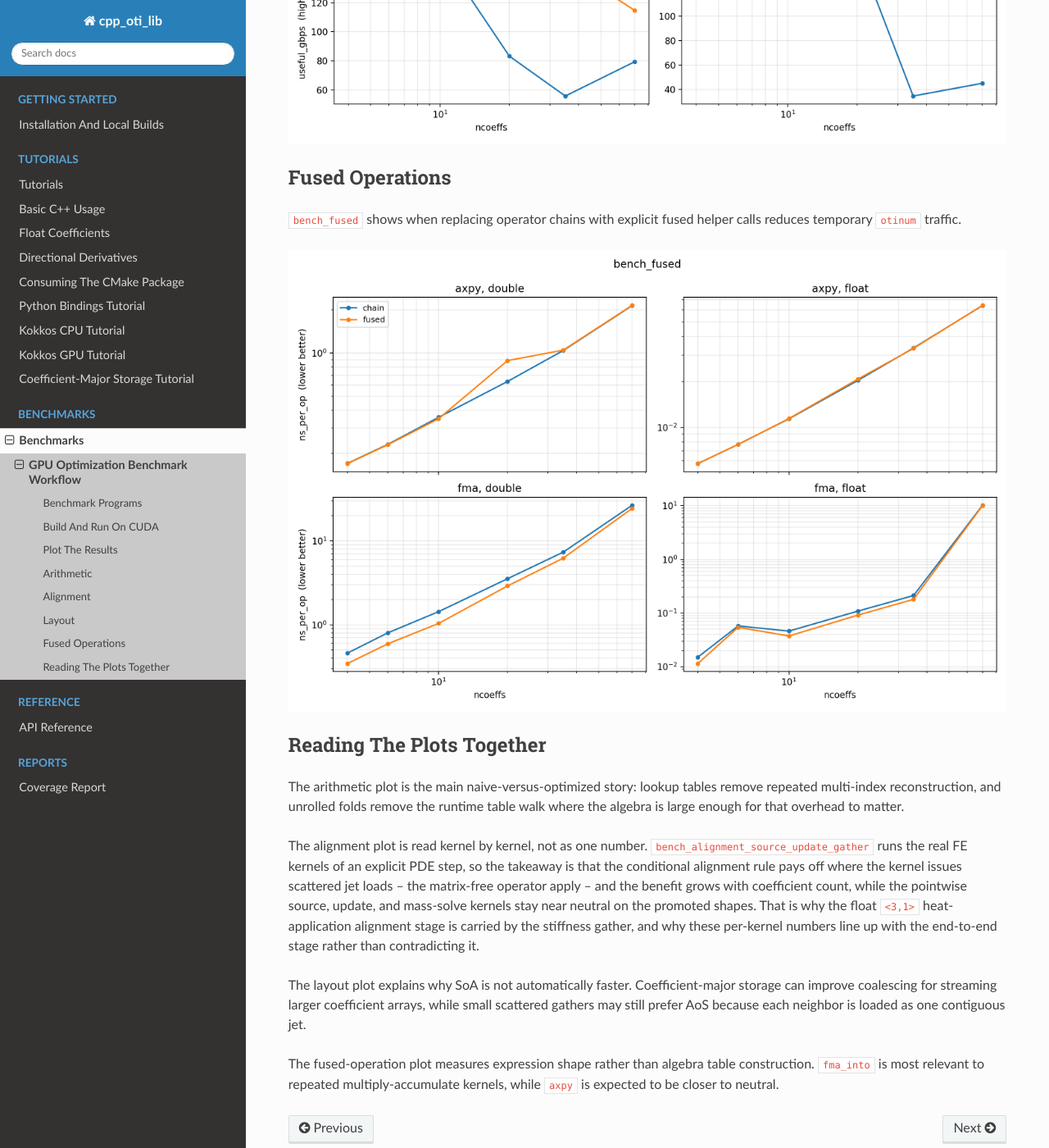
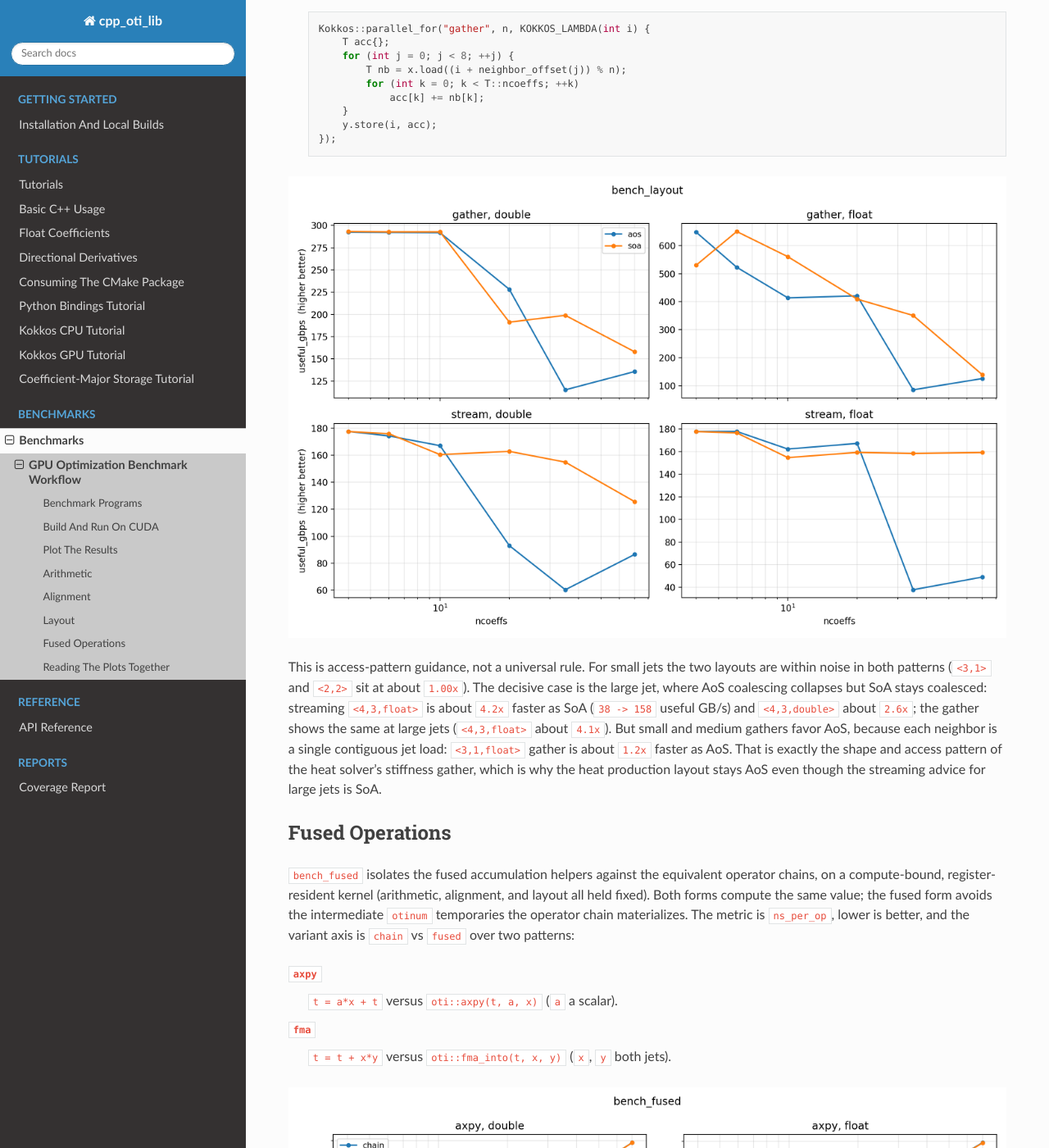
Before and after one commit to Samm-Py/cpp_oti_lib, a Sphinx documentation site: the page built from docs/benchmarks/gpu_optimization_workflow.rst, in a window 1280 px wide and 1400 px high, scrolled down 12401 px. Shown: the whole window at 82% size. Built offline with Sphinx 7.4.7 and the Read the Docs theme 3.1.0, drawn with Linux system fonts in a browser that asks for light colours; some of the changed text lies outside the part shown.

Commit message:
Add --runs pooling; flesh out Layout/Fused; fix doc issues
Runner: add --runs N, which relaunches each binary N times and pools the
rows so the plotter's median covers N*reps samples, smoothing run-to-run
variance (cold start, clock state) that back-to-back reps miss. Recorded
in metadata.json and documented in the README.

Docs:
- Bring the Layout and Fused sections up to parity with Arithmetic and
  Alignment: kernel descriptions with the actual parallel_for, headline
  GTX 1650 numbers, and interpretation (SoA wins large-jet streaming/
  gather, AoS wins small gathers; fma_into ~1.4x, axpy neutral).
- Fix the program entry that still claimed the alignment benchmark ran
  the update "in operator-chain and fused forms" (fused was removed).
- Reconcile the "Reading Together" gather summary with the corrected body.
- Refresh all cited numbers to a pooled --runs 5 (55-sample) GTX 1650 run
  and regenerate every figure; "first four" -> "four".

Co-Authored-By: Claude Opus 4.8 <noreply@anthropic.com>

```diff
--- a/docs/benchmarks/gpu_optimization_workflow.rst
+++ b/docs/benchmarks/gpu_optimization_workflow.rst
@@ -46,9 +46,9 @@ Benchmark Programs
    and once with the library alignment rule -- and runs them on a representative
    ``68,921``-node working set (the 41x41x41 grid of the companion heat
    problem). It separates the load-vector source expression, the matrix-free
-   operator apply (a stencil gather), the nodal update (in operator-chain and
-   fused forms), and the consistent-mass solve, so the alignment effect can be
-   read per kernel and compared against the end-to-end heat stage. The signal is
+   operator apply (a stencil gather), the nodal update, and the consistent-mass
+   solve, so the alignment effect can be read per kernel and compared against the
+   end-to-end heat stage. The signal is
    in by-value OTI parameters, temporaries, and the generated-code/coalescing
    behavior of scattered jet loads.
 
@@ -103,9 +103,11 @@ The generic plotter renders any one CSV or a directory of ``bench_*.csv`` files:
    python3 benchmarks/plot_benchmark.py benchmarks/results
 
 The validation run shown below was collected on an NVIDIA GeForce GTX 1650 with
-eleven repetitions per configuration (the plotter takes the per-configuration
-median). The x-axis is ``ncoeffs`` by default; use ``--x M`` or
-``--x nproducts`` to change the horizontal axis.
+``--runs 5`` of 11 repetitions each -- 55 pooled samples per configuration, of
+which the plotter takes the median -- so that run-to-run variance (cold start,
+GPU clock state) is smoothed out, not just back-to-back jitter. The x-axis is
+``ncoeffs`` by default; use ``--x M`` or ``--x nproducts`` to change the
+horizontal axis.
 
 Arithmetic
 ----------
@@ -343,12 +345,13 @@ known terms, and divides by ``b00``. The unrolled division path applies the same
 idea with compile-time positions in that grouped table.
 
 On the GTX 1650 run shown above, ``otinum<2,2,double>`` multiplication dropped
-from about ``7.61 ns/op`` in the naive path to ``0.56 ns/op`` with lookup tables
-and ``0.57 ns/op`` with unrolling. Division shows the larger benefit of the
-by-output and unrolled paths: about ``34.9 ns/op`` naive, ``1.85 ns/op``
+from about ``7.64 ns/op`` in the naive path to ``0.58 ns/op`` with lookup tables
+and ``0.59 ns/op`` with unrolling. Division shows the larger benefit of the
+by-output and unrolled paths: about ``34.3 ns/op`` naive, ``2.00 ns/op``
 lookup, and ``0.54 ns/op`` unrolled. Function composition is more mixed for the
-runtime lookup path at this small size, but the unrolled path still reduces the
-median from about ``19.9 ns/op`` to ``5.24 ns/op``.
+runtime lookup path at this small size (slower than naive here), but the
+unrolled path still reduces the median from about ``19.9 ns/op`` to
+``5.25 ns/op``.
 
 Alignment
 ---------
@@ -534,16 +537,16 @@ the shapes promoted to a full 16-byte boundary (the ``float`` ``<3,1>`` and
 .. code-block:: text
 
    stencil_gather, natural -> aligned ns_per_node (lower is better):
-     <3,1> double   6.78 ->  6.54  (1.04x)    float   3.80 ->  1.50  (2.54x)
-     <3,2> double  17.56 -> 15.85  (1.11x)    float   8.79 ->  5.71  (1.54x)
-     <3,3> double  92.40 -> 44.20  (2.09x)    float  30.71 -> 10.47  (2.93x)
+     <3,1> double   7.30 ->  6.23  (1.17x)    float   3.70 ->  1.46  (2.53x)
+     <3,2> double  16.89 -> 15.53  (1.09x)    float   7.70 ->  4.81  (1.60x)
+     <3,3> double  83.34 -> 40.90  (2.04x)    float  27.72 ->  9.72  (2.85x)
 
 This is exactly where alignment should help: each thread issues many scattered
 neighbor-jet loads, so promoting the jet to a 16-byte boundary lets the backend
 coalesce them into wide 128-bit transactions. The pointwise kernels move far
 less memory per node and stay correspondingly closer to neutral. The nodal
 update picks up a more modest gather-like benefit at the largest jet
-(``operator_chain_update`` at ``<3,3>`` is ``1.08x`` for double and ``1.88x``
+(``operator_chain_update`` at ``<3,3>`` is ``1.19x`` for double and ``1.98x``
 for float), while ``source_expression`` and ``mass_solve`` stay within noise of
 ``1.00x`` except at the largest jets. As predicted by the shape table, the ``<4,1>``,
 ``<8,1>``, and ``<16,1>`` control shapes show only sub-pattern jitter, because
@@ -574,22 +577,90 @@ the ``source_expression_kernel``, ``operator_chain_update_kernel``,
 Layout
 ------
 
-``bench_layout`` compares AoS and SoA storage under streaming and gather
-patterns. Treat this as access-pattern guidance rather than a universal rule.
+``bench_layout`` asks, for the same arithmetic, whether OTI values should be
+stored as an array-of-structs (``Kokkos::View<otinum*>``, each jet contiguous)
+or coefficient-major as ``oti::soa_span`` (all coefficient-0 values, then all
+coefficient-1 values, and so on). One templated kernel drives both layouts
+through a common ``load``/``store`` surface, so only the storage changes. The
+metric is useful GB/s (useful coefficient bytes moved divided by time), higher
+is better, and both layouts compute the same result. It measures two access
+patterns:
+
+``stream``
+   A contiguous ``y = a*x + y`` over the jets -- the pure-coalescing question.
+
+   .. code-block:: cpp
+
+      Kokkos::parallel_for("stream", n, KOKKOS_LAMBDA(int i) {
+          T xi = x.load(i);                            // load = AoS or SoA
+          T yi = y.load(i);
+          for (int k = 0; k < T::ncoeffs; ++k)
+              yi[k] = a * xi[k] + yi[k];
+          y.store(i, yi);
+      });
+
+``gather``
+   Each element sums 8 neighbor jets at scattered offsets, like a stencil
+   matvec. AoS reads each neighbor as one contiguous (possibly wide) jet; SoA
+   reads it as ``ncoeffs`` coalesced loads.
+
+   .. code-block:: cpp
+
+      Kokkos::parallel_for("gather", n, KOKKOS_LAMBDA(int i) {
+          T acc{};
+          for (int j = 0; j < 8; ++j) {
+              T nb = x.load((i + neighbor_offset(j)) % n);
+              for (int k = 0; k < T::ncoeffs; ++k)
+                  acc[k] += nb[k];
+          }
+          y.store(i, acc);
+      });
 
 .. image:: ../_static/benchmarks/bench_layout.png
    :alt: Layout benchmark plot
    :width: 100%
 
+This is access-pattern guidance, not a universal rule. For small jets the two
+layouts are within noise in both patterns (``<3,1>`` and ``<2,2>`` sit at about
+``1.00x``). The decisive case is the large jet, where AoS coalescing collapses
+but SoA stays coalesced: streaming ``<4,3,float>`` is about ``4.2x`` faster as
+SoA (``38 -> 158`` useful GB/s) and ``<4,3,double>`` about ``2.6x``; the gather
+shows the same at large jets (``<4,3,float>`` about ``4.1x``). But small and
+medium gathers favor AoS, because each neighbor is a single contiguous jet load:
+``<3,1,float>`` gather is about ``1.2x`` faster as AoS. That is exactly the shape
+and access pattern of the heat solver's stiffness gather, which is why the heat
+production layout stays AoS even though the streaming advice for large jets is
+SoA.
+
 Fused Operations
 ----------------
 
-``bench_fused`` shows when replacing operator chains with explicit fused helper
-calls reduces temporary ``otinum`` traffic.
+``bench_fused`` isolates the fused accumulation helpers against the equivalent
+operator chains, on a compute-bound, register-resident kernel (arithmetic,
+alignment, and layout all held fixed). Both forms compute the same value; the
+fused form avoids the intermediate ``otinum`` temporaries the operator chain
+materializes. The metric is ``ns_per_op``, lower is better, and the variant
+axis is ``chain`` vs ``fused`` over two patterns:
+
+``axpy``
+   ``t = a*x + t``  versus  ``oti::axpy(t, a, x)`` (``a`` a scalar).
+
+``fma``
+   ``t = t + x*y``  versus  ``oti::fma_into(t, x, y)`` (``x``, ``y`` both jets).
 
 .. image:: ../_static/benchmarks/bench_fused.png
    :alt: Fused operation benchmark plot
    :width: 100%
+
+``axpy`` is essentially neutral everywhere (about ``1.00x``): a scalar-times-jet
+plus a jet leaves little temporary traffic to remove. The multiply-accumulate
+``fma`` is where fusing pays, because ``fma_into`` eliminates the ``x*y`` product
+temporary: on the GTX 1650 it is about ``1.40x`` faster at ``<3,1,double>``,
+``1.36x`` at ``<2,2>`` and ``<3,2>``, easing to about ``1.2x`` for the larger
+jets and toward neutral by ``<4,4>``, where the per-op arithmetic dwarfs the one
+saved temporary. ``float`` follows the same curve. So reach for ``fma_into`` in
+repeated multiply-accumulate kernels; ``axpy`` is a readability helper, not a
+speedup.
 
 Reading The Plots Together
 --------------------------
@@ -603,8 +674,9 @@ The alignment plot is read kernel by kernel, not as one number.
 ``bench_alignment_source_update_gather`` runs the real FE kernels of an explicit
 PDE step, so the takeaway is that the conditional alignment rule pays off where the
 kernel issues scattered jet loads -- the matrix-free operator apply -- and the
-benefit grows with coefficient count, while the pointwise source, update, and
-mass-solve kernels stay near neutral on the promoted shapes. That is why the
+benefit is largest for the big jets and the shapes promoted to a full 16-byte
+boundary, while the pointwise source, update, and mass-solve kernels stay near
+neutral on the promoted shapes. That is why the
 float ``<3,1>`` heat-application alignment stage is carried by the stiffness
 gather, and why these per-kernel numbers line up with the end-to-end stage
 rather than contradicting it.
```
Also changed, not shown: other parts of docs/benchmarks/gpu_optimization_workflow.rst (+2 -2 lines), benchmarks/README.md, docs/_static/benchmarks/bench_alignment_source_update_gather.png, docs/_static/benchmarks/bench_arithmetic.png, docs/_static/benchmarks/bench_fused.png, docs/_static/benchmarks/bench_layout.png, 1 other file.
